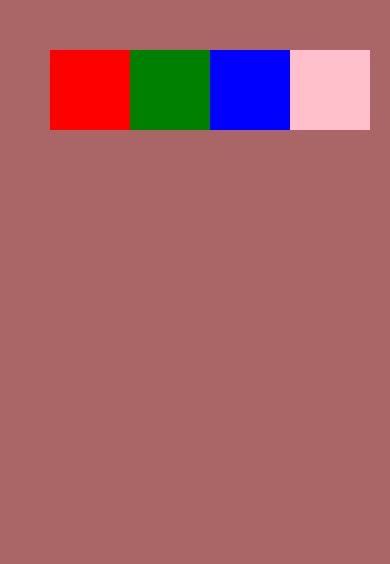
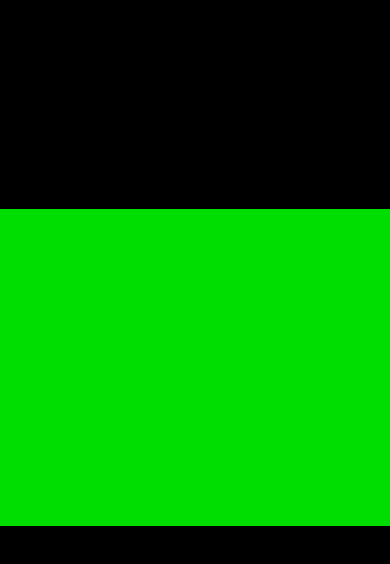
Before and after one commit to MstAktar/First-React-Native-Project, a React Native app: screen / in a window 390 px wide. Shown: the top 564 px of the page. Built offline with nearby package versions, Linux system fonts and the light colour scheme.

Commit message:
exercise 01 half

```diff
--- a/App.tsx
+++ b/App.tsx
@@ -16,13 +16,32 @@ export default function App() {
     // </View>
 
     //lesson3
-    <View style={styles.container}>
+    /*<View style={styles.container}>
         <View style={{width: 80, height: 80, backgroundColor:'red'}}></View>
         <View style={{width: 80, height: 80, backgroundColor:'green'}}></View>
         <View style={{width: 80, height: 80, backgroundColor:'blue'}}></View>
         <View style={{width: 80, height: 80, backgroundColor:'pink'}}></View>
+    </View>*/
+
+    //Exercise-01:
+    <View style={styles.container}>
+        <View style={ styles.firstRow }>
+          <View style={{ ...styles.item, backgroundColor: '#22F', flex: 1 }}></View>
+          <View style={{ ...styles.item, backgroundColor: '#22A', flex: 2 }}></View>
+        </View>
+        <View style={styles.secondRow}>
+
+        </View>
+        <View style={styles.thirdRow}>
+            <View style={{...styles.item, backgroundColor: '#090', flex: 1 }}></View>
+            <View style={{...styles.item, backgroundColor: '#0B0', flex: 1 }}></View>
+            <View style={{...styles.item, backgroundColor: '#090', flex: 1 }}></View>
+        </View>
+        <View style={styles.forthRow}>
+            <View style={{flex: 1, backgroundColor: '#DDF', width: '100%'}}></View>
+            <View style={{flex: 1, backgroundColor: '#DDC', width: '100%'}}></View>
+        </View>
     </View>
-
   );
 }
 
@@ -46,7 +65,7 @@ export default function App() {
 // });
 
 //lesson3
-const styles = StyleSheet.create({
+/*const styles = StyleSheet.create({
   container: {
     flex: 1,
     flexDirection: 'row',
@@ -70,4 +89,38 @@ const styles = StyleSheet.create({
   someOfOtherStyle: {
     backgroundColor: 'pink'
   }
+});*/
+
+//Exercise-01:
+const styles = StyleSheet.create({
+  container: {
+    flex: 1,
+    flexDirection: 'column',
+    backgroundColor: '#000',
+    alignItems: 'center',
+    justifyContent: 'flex-start',
+    width: '100%',
+    height: '100%',
+    paddingTop: 50,
+  },
+  firstRow: {
+    flex: 1,
+    flexDirection: 'row',
+  },
+  secondRow: {
+    flex: 2,
+    backgroundColor: '#0D0',
+    width:'100%',
+  },
+  thirdRow: {
+    flex: 1,
+    flexDirection: 'row',
+  },
+  forthRow: {
+    flex: 1,
+    flexDirection: 'row',
+  },
+  item: {
+    height: '100%',
+  }
 });
```
